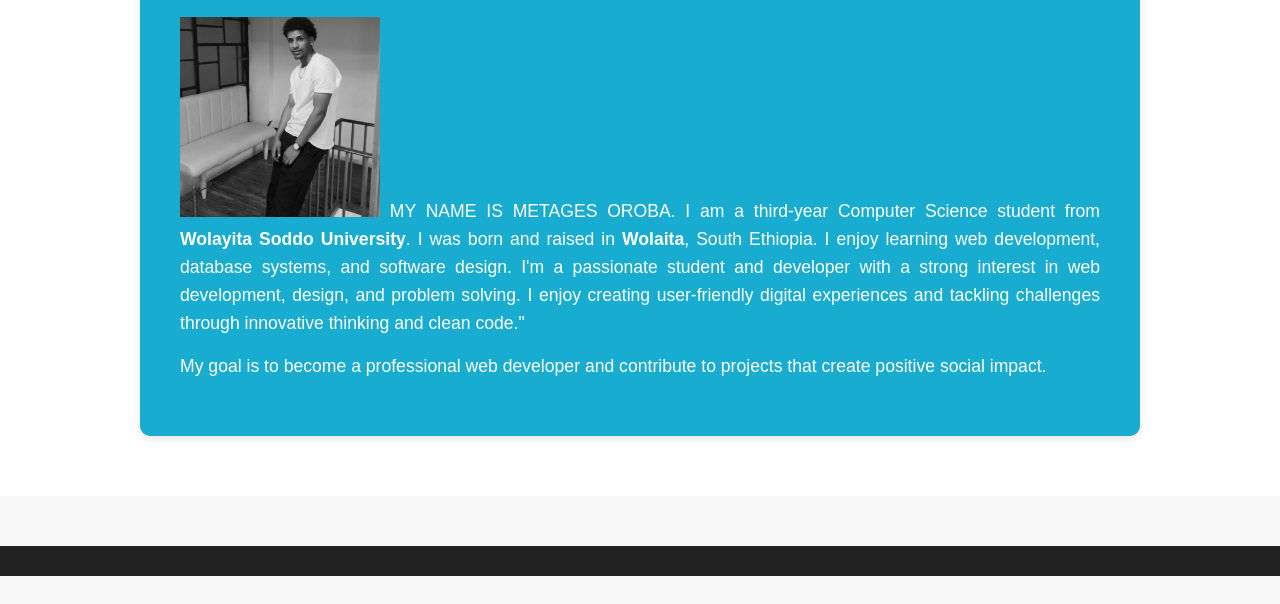
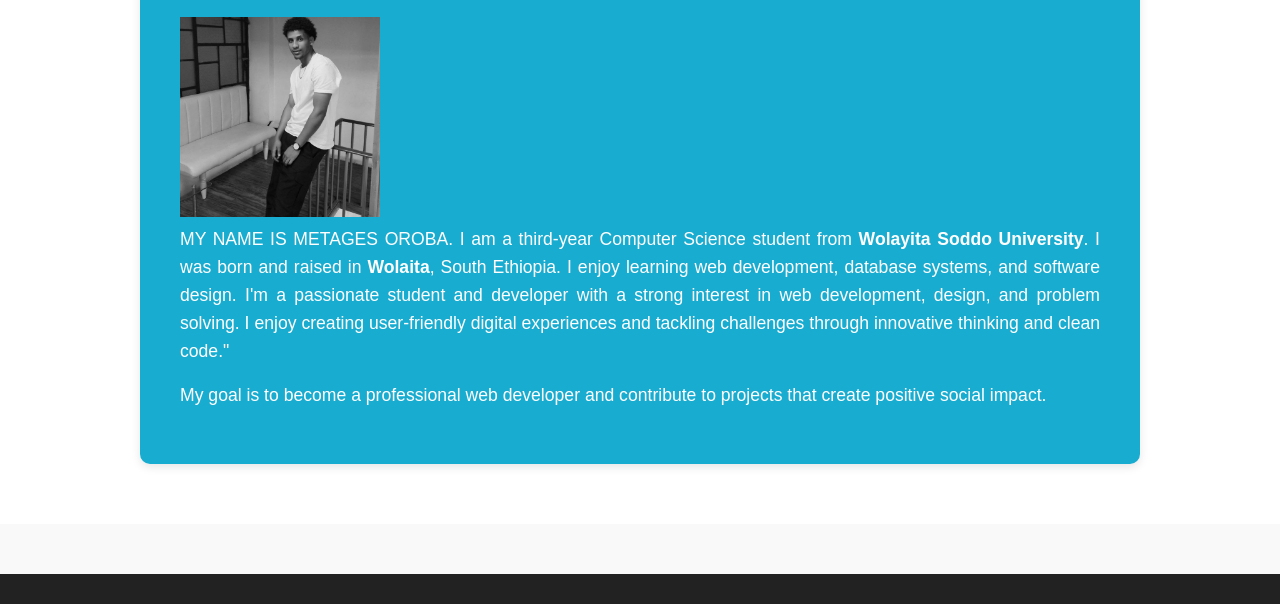
Before and after one commit to mete1647/MET, a plain HTML site: page about.html in a window 1280 px wide. Shown: the part 259-863 px from the top of the page. Before the commit the page ends 835 px from the top, so only its background shows below. Drawn offline with Linux system fonts and the light colour scheme.

Commit message:
Update about.html

```diff
--- a/about.html
+++ b/about.html
@@ -28,7 +28,7 @@
     <div class="container">
       <h2   style="color: rgb(223, 71, 25);">About Me</h2>
       <p>
-         <img src="6.PNG" alt="photo" >
+         <img src="6.PNG" alt="photo" ><br>
 
         MY NAME IS METAGES OROBA.
         I am a third-year Computer Science student from <b>Wolayita Soddo University</b>.
```
